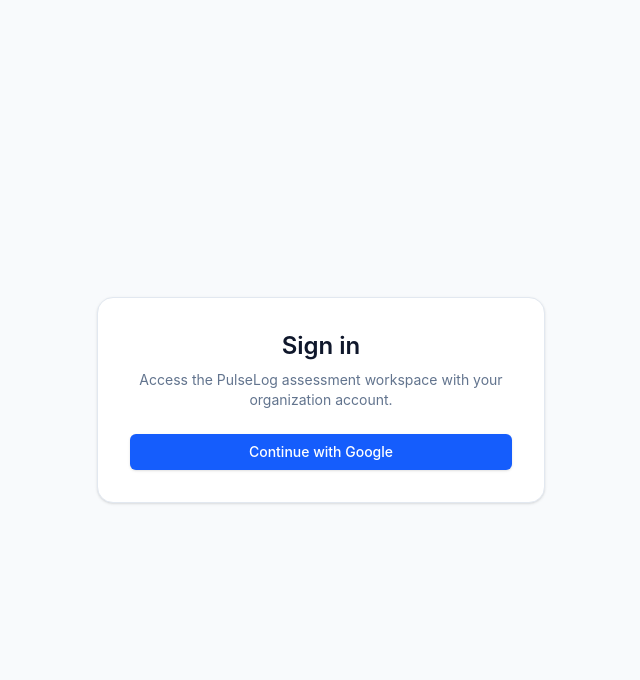
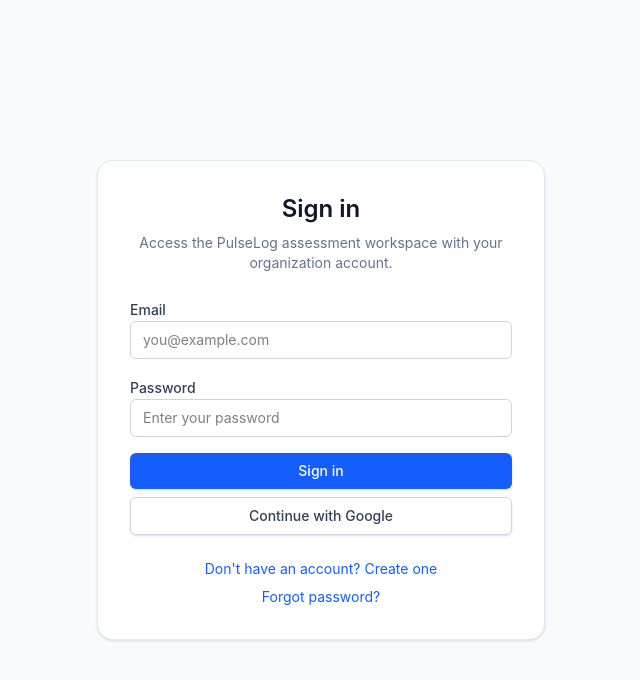
Before and after one commit to shirk33y/assessments, a React (Vite) app: page /#/login in a window 1280 px wide. Shown: the top 680 px of the page, without its empty margins (319-959 px from the left). Built offline with nearby package versions, Linux system fonts and the light colour scheme.

Commit message:
password-auth

```diff
--- a/src/contexts/AuthContext.tsx
+++ b/src/contexts/AuthContext.tsx
@@ -5,7 +5,12 @@
 type AuthContextValue = {
   session: Session | null
   loading: boolean
+  error: string | null
   signInWithGoogle: () => Promise<void>
+  signInWithPassword: (email: string, password: string) => Promise<void>
+  signUpWithPassword: (email: string, password: string) => Promise<void>
+  resetPassword: (email: string) => Promise<void>
+  clearError: () => void
   signOut: () => Promise<void>
 }
 
@@ -14,6 +19,7 @@
 export function AuthProvider({ children }: PropsWithChildren) {
   const [session, setSession] = useState<Session | null>(null)
   const [loading, setLoading] = useState(true)
+  const [error, setError] = useState<string | null>(null)
 
   useEffect(() => {
     let isMounted = true
@@ -24,6 +30,7 @@
         if (!isMounted) return
         setSession(data.session)
         setLoading(false)
+        setError(null)
       })
       .catch((error: unknown) => {
         console.error('Failed to get session', error)
@@ -33,6 +40,7 @@
     const { data } = supabase.auth.onAuthStateChange((_event, authSession) => {
       setSession(authSession)
       setLoading(false)
+      setError(null)
     })
 
     return () => {
@@ -49,21 +57,81 @@
     })
     if (error) {
       console.error('OAuth error:', error.message)
+      setError(error.message)
       throw error
     }
+    setError(null)
   }
+
+  const signInWithPassword = async (email: string, password: string) => {
+    const { error: signInError } = await supabase.auth.signInWithPassword({
+      email: email.trim(),
+      password,
+    })
+
+    if (signInError) {
+      console.error('Password sign-in error:', signInError.message)
+      setError(signInError.message)
+      throw signInError
+    }
+    setError(null)
+  }
+
+  const signUpWithPassword = async (email: string, password: string) => {
+    const { error: signUpError } = await supabase.auth.signUp({
+      email: email.trim(),
+      password,
+      options: {
+        emailRedirectTo: new URL(`${import.meta.env.BASE_URL ?? '/'}login`, window.location.origin).toString(),
+      },
+    })
+
+    if (signUpError) {
+      console.error('Password sign-up error:', signUpError.message)
+      setError(signUpError.message)
+      throw signUpError
+    }
+    setError(null)
+  }
+
+  const resetPassword = async (email: string) => {
+    const { error: resetError } = await supabase.auth.resetPasswordForEmail(email.trim(), {
+      redirectTo: new URL(`${import.meta.env.BASE_URL ?? '/'}login`, window.location.origin).toString(),
+    })
+
+    if (resetError) {
+      console.error('Password reset error:', resetError.message)
+      setError(resetError.message)
+      throw resetError
+    }
+    setError(null)
+  }
+
+  const clearError = () => setError(null)
 
   const signOut = async () => {
     const { error } = await supabase.auth.signOut()
     if (error) {
       console.error('Sign out error:', error.message)
+      setError(error.message)
       throw error
     }
+    setError(null)
   }
 
   const value = useMemo<AuthContextValue>(
-    () => ({ session, loading, signInWithGoogle, signOut }),
-    [session, loading],
+    () => ({
+      session,
+      loading,
+      error,
+      signInWithGoogle,
+      signInWithPassword,
+      signUpWithPassword,
+      resetPassword,
+      clearError,
+      signOut,
+    }),
+    [session, loading, error],
   )
 
   return <AuthContext.Provider value={value}>{children}</AuthContext.Provider>
--- a/src/routes/auth/LoginPage.tsx
+++ b/src/routes/auth/LoginPage.tsx
@@ -1,19 +1,115 @@
-import { useEffect } from 'react'
+import { useEffect, useState, type FormEvent } from 'react'
 import { useLocation, useNavigate } from 'react-router-dom'
 import { useAuth } from '../../contexts/AuthContext'
 import { LoadingScreen } from '../../components/LoadingScreen'
 
+type AuthMode = 'sign-in' | 'sign-up'
+
 export function LoginPage() {
-  const { session, loading, signInWithGoogle } = useAuth()
+  const {
+    session,
+    loading,
+    error,
+    signInWithGoogle,
+    signInWithPassword,
+    signUpWithPassword,
+    resetPassword,
+    clearError,
+  } = useAuth()
   const navigate = useNavigate()
   const location = useLocation()
   const redirectPath = (location.state as { from?: { pathname?: string } } | null)?.from?.pathname ?? '/'
+
+  const [mode, setMode] = useState<AuthMode>('sign-in')
+  const [email, setEmail] = useState('')
+  const [password, setPassword] = useState('')
+  const [confirmPassword, setConfirmPassword] = useState('')
+  const [processing, setProcessing] = useState(false)
+  const [statusMessage, setStatusMessage] = useState('')
+  const [localError, setLocalError] = useState('')
 
   useEffect(() => {
     if (!loading && session) {
       void navigate(redirectPath, { replace: true })
     }
   }, [loading, session, navigate, redirectPath])
+
+  useEffect(() => {
+    if (error) {
+      setLocalError(error)
+    }
+  }, [error])
+
+  const handleSwitchMode = (nextMode: AuthMode) => {
+    setMode(nextMode)
+    setPassword('')
+    setConfirmPassword('')
+    setStatusMessage('')
+    setLocalError('')
+    clearError()
+  }
+
+  const handlePasswordSubmit = async (event: FormEvent<HTMLFormElement>) => {
+    event.preventDefault()
+    setLocalError('')
+    setStatusMessage('')
+
+    if (!email.trim() || !password) {
+      setLocalError('Please provide both email and password.')
+      return
+    }
+
+    if (mode === 'sign-up' && password !== confirmPassword) {
+      setLocalError('Passwords do not match.')
+      return
+    }
+
+    try {
+      setProcessing(true)
+      if (mode === 'sign-in') {
+        await signInWithPassword(email, password)
+        void navigate(redirectPath, { replace: true })
+      } else {
+        await signUpWithPassword(email, password)
+        setStatusMessage('Check your email to confirm your account before signing in.')
+        setMode('sign-in')
+        setPassword('')
+        setConfirmPassword('')
+      }
+    } catch (authError) {
+      if (authError instanceof Error) {
+        setLocalError(authError.message)
+      } else {
+        setLocalError('Something went wrong. Please try again.')
+      }
+    } finally {
+      setProcessing(false)
+    }
+  }
+
+  const handleResetPassword = async () => {
+    setLocalError('')
+    setStatusMessage('')
+
+    if (!email.trim()) {
+      setLocalError('Enter your email to receive a reset link.')
+      return
+    }
+
+    try {
+      setProcessing(true)
+      await resetPassword(email)
+      setStatusMessage('Password reset sent. Check your inbox for further instructions.')
+    } catch (resetError) {
+      if (resetError instanceof Error) {
+        setLocalError(resetError.message)
+      } else {
+        setLocalError('Unable to send reset email. Try again later.')
+      }
+    } finally {
+      setProcessing(false)
+    }
+  }
 
   if (loading) {
     return <LoadingScreen message="Checking authentication…" />
@@ -28,12 +124,99 @@
             Access the PulseLog assessment workspace with your organization account.
           </p>
         </div>
-        <button
-          onClick={() => void signInWithGoogle()}
-          className="flex w-full items-center justify-center gap-2 rounded-md bg-blue-600 px-4 py-2 text-sm font-medium text-white shadow-sm transition hover:bg-blue-700"
+        <form
+          className="space-y-4 text-left"
+          onSubmit={(event) => {
+            void handlePasswordSubmit(event)
+          }}
         >
-          <span>Continue with Google</span>
-        </button>
+          <div className="space-y-1">
+            <label className="text-sm font-medium text-slate-700" htmlFor="email">
+              Email
+            </label>
+            <input
+              id="email"
+              type="email"
+              autoComplete="email"
+              value={email}
+              onChange={(event) => setEmail(event.target.value)}
+              className="w-full rounded-md border border-slate-300 px-3 py-2 text-sm focus:border-blue-500 focus:outline-none focus:ring-2 focus:ring-blue-500/40"
+              placeholder="you@example.com"
+            />
+          </div>
+
+          <div className="space-y-1">
+            <label className="text-sm font-medium text-slate-700" htmlFor="password">
+              Password
+            </label>
+            <input
+              id="password"
+              type="password"
+              autoComplete={mode === 'sign-in' ? 'current-password' : 'new-password'}
+              value={password}
+              onChange={(event) => setPassword(event.target.value)}
+              className="w-full rounded-md border border-slate-300 px-3 py-2 text-sm focus:border-blue-500 focus:outline-none focus:ring-2 focus:ring-blue-500/40"
+              placeholder="Enter your password"
+            />
+          </div>
+
+          {mode === 'sign-up' ? (
+            <div className="space-y-1">
+              <label className="text-sm font-medium text-slate-700" htmlFor="confirm-password">
+                Confirm password
+              </label>
+              <input
+                id="confirm-password"
+                type="password"
+                autoComplete="new-password"
+                value={confirmPassword}
+                onChange={(event) => setConfirmPassword(event.target.value)}
+                className="w-full rounded-md border border-slate-300 px-3 py-2 text-sm focus:border-blue-500 focus:outline-none focus:ring-2 focus:ring-blue-500/40"
+                placeholder="Re-enter your password"
+              />
+            </div>
+          ) : null}
+
+          {localError ? <p className="text-sm text-rose-600">{localError}</p> : null}
+          {statusMessage ? <p className="text-sm text-emerald-600">{statusMessage}</p> : null}
+
+          <div className="space-y-2">
+            <button
+              type="submit"
+              disabled={processing}
+              className="inline-flex w-full items-center justify-center rounded-md bg-blue-600 px-4 py-2 text-sm font-medium text-white shadow-sm transition hover:bg-blue-700 disabled:cursor-not-allowed disabled:opacity-50"
+            >
+              {processing ? 'Processing…' : mode === 'sign-in' ? 'Sign in' : 'Create account'}
+            </button>
+            <button
+              type="button"
+              onClick={() => void signInWithGoogle()}
+              className="inline-flex w-full items-center justify-center gap-2 rounded-md border border-slate-300 px-4 py-2 text-sm font-medium text-slate-700 shadow-sm transition hover:border-slate-400 hover:text-slate-900"
+            >
+              Continue with Google
+            </button>
+          </div>
+        </form>
+
+        <div className="space-y-2 text-sm text-slate-500">
+          <button
+            type="button"
+            onClick={() => handleSwitchMode(mode === 'sign-in' ? 'sign-up' : 'sign-in')}
+            className="w-full text-blue-600 hover:text-blue-700"
+          >
+            {mode === 'sign-in' ? "Don't have an account? Create one" : 'Already have an account? Sign in'}
+          </button>
+          <button
+            type="button"
+            onClick={() => {
+              void handleResetPassword()
+            }}
+            className="w-full text-blue-600 hover:text-blue-700"
+            disabled={processing}
+          >
+            Forgot password?
+          </button>
+        </div>
       </div>
     </div>
   )
```
